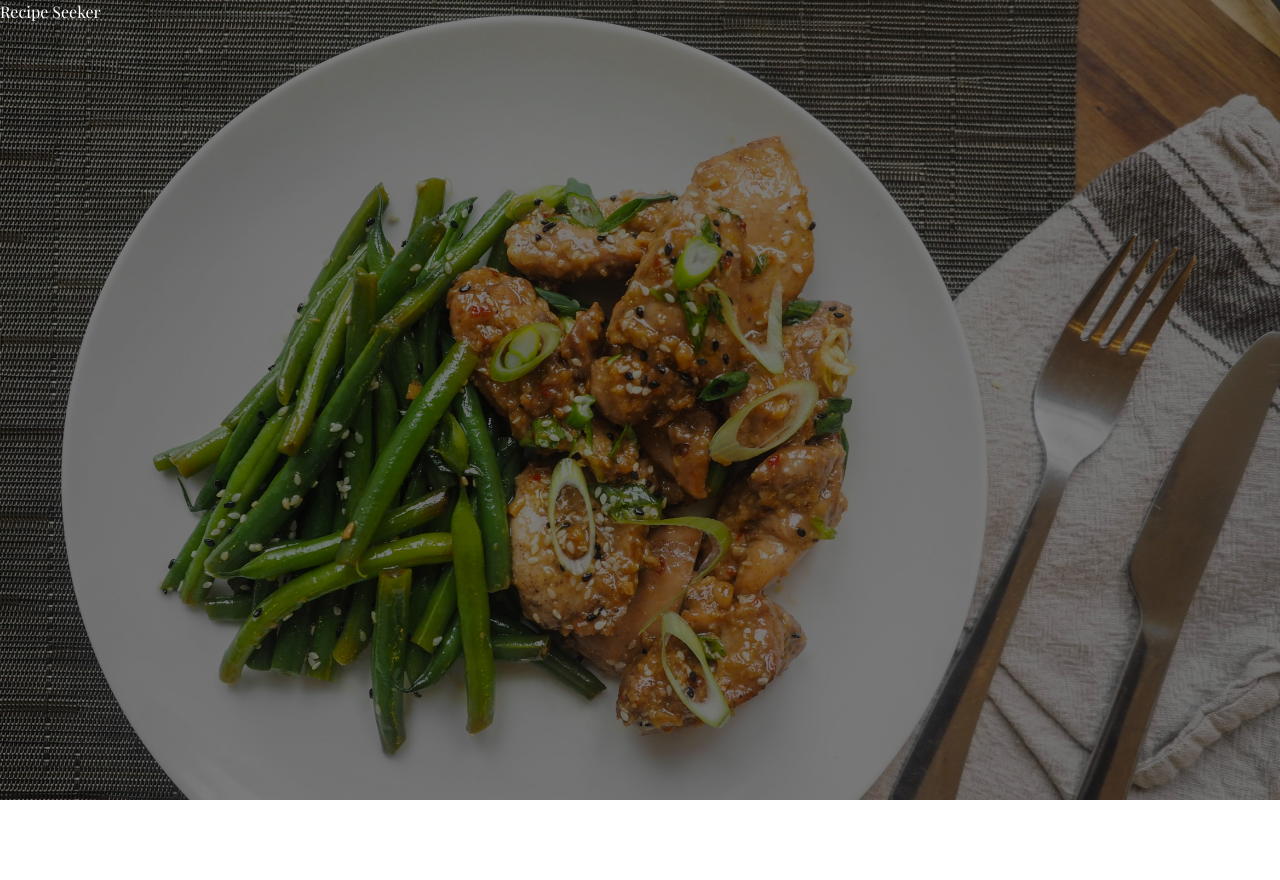
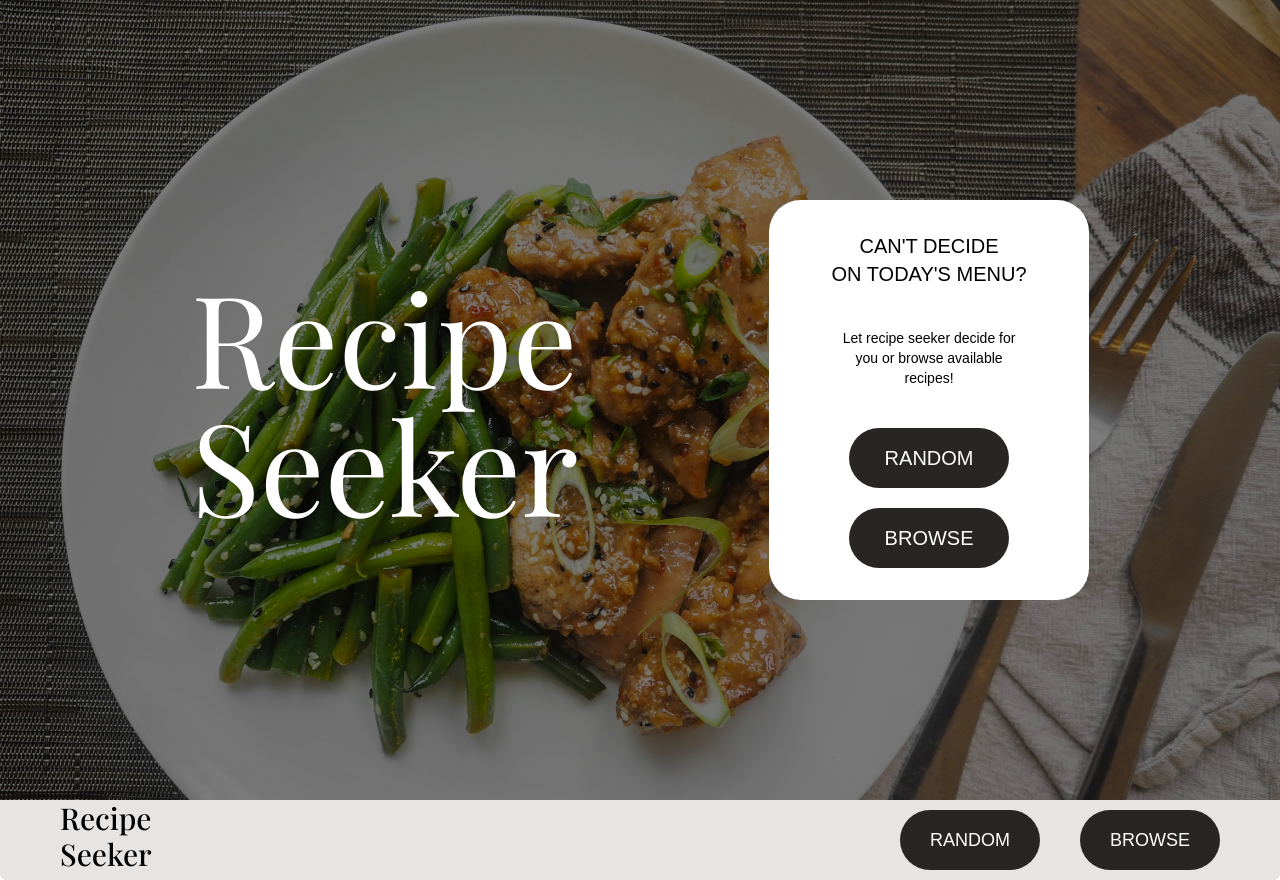
Before and after one commit to AlinaLokkinen/recipeseeker, a React (Vite) app: page / in a window 1280 px wide. Before the commit the page ends 800 px from the top, so only its background shows below. Built offline with nearby package versions, Linux system fonts and the light colour scheme; a web font is replaced by a local one.

Commit message:
navbar, routes, categorylist

```diff
--- a/package.json
+++ b/package.json
@@ -13,6 +13,7 @@
     "@tailwindcss/vite": "^4.1.13",
     "react": "^19.1.1",
     "react-dom": "^19.1.1",
+    "react-router": "^7.8.2",
     "tailwindcss": "^4.1.13"
   },
   "devDependencies": {
--- a/src/App.jsx
+++ b/src/App.jsx
@@ -1,14 +1,25 @@
-import Home from "./components/Home"
-import './App.css'
-
+import Home from "./components/Home";
+import "./App.css";
+import Navbar from "./components/Navbar";
+import { BrowserRouter, Routes, Route } from "react-router";
+import Categorylist from "./components/Categorylist";
+import Recipelist from "./components/Recipelist";
 
 function App() {
+  return (
 
-  return (
-    <>
-      <Home />
-    </>
-  )
+      <BrowserRouter>
+        <Routes>
+          <Route path="/" element={<Home />} />
+        </Routes>
+        <Navbar />
+        <Routes>
+          <Route path="/categories" element={<Categorylist />} />
+          <Route path="/category/:name" element={<Recipelist />} />
+        </Routes>
+      </BrowserRouter>
+
+  );
 }
 
-export default App
+export default App;
--- /dev/null
+++ b/src/components/Categorylist.jsx
@@ -0,0 +1,63 @@
+import { useEffect, useState } from "react";
+import { useNavigate } from "react-router";
+
+const Categorylist = () => {
+  const [loading, setLoading] = useState(false);
+  const [categoryInfo, setCategoryInfo] = useState([]);
+
+  const navigate = useNavigate();
+
+  useEffect(() => {
+    const fetchCategories = async () => {
+      setLoading(true);
+      try {
+        const res = await fetch(
+          import.meta.env.VITE_API_URL + "categories.php"
+        );
+        const data = await res.json();
+        setCategoryInfo(data.categories); // data.categories sisältää listan kategorioista
+      } catch (err) {
+        console.error("Virhe haettaessa kategorioita:", err);
+      } finally {
+        setLoading(false);
+      }
+    };
+
+    fetchCategories();
+  }, []);
+
+  return (
+    <div className="font-playfair m-25 font-medium">
+      {loading ? (
+        <p className="text-center text-3xl">Loading...</p>
+      ) : (
+        <div>
+          <div>
+            <h1 className="text-3xl">Browse recipes by category</h1>
+          </div>
+          <div className="grid grid-cols-2">
+            {categoryInfo.map((c) => {
+              return (
+                <div key={c.idCategory} className="mt-20">
+                  <button
+                    className="flex gap-10"
+                    onClick={() => navigate(`/category/${c.strCategory}`)}
+                  >
+                    <img
+                      src={c.strCategoryThumb}
+                      alt="A picture of food according to its category"
+                      className="h-40"
+                    />
+                    <p className="self-center text-2xl">{c.strCategory}</p>
+                  </button>
+                </div>
+              );
+            })}
+          </div>
+        </div>
+      )}
+    </div>
+  );
+};
+
+export default Categorylist;
--- a/src/components/Home.jsx
+++ b/src/components/Home.jsx
@@ -1,19 +1,55 @@
+import { Navigate, useNavigate } from "react-router";
+
+
 
 const Home = () => {
+  const navigate = useNavigate();
 
+  return (
+    <div>
+      <div className="bg-black relative h-screen">
+        <div className="bg-[url('../public/images/bg.jpg')] bg-cover h-screen opacity-50 absolute inset-0 "></div>
+        <div className="h-full flex flex-row justify-evenly ">
 
-    return (
-        <div>
-            <div className="bg-black relative h-screen">
-            <div className="bg-[url('../public/images/bg.jpg')] bg-cover h-screen opacity-50 absolute inset-0 ">
+            {/* nimi */}
+          <div className="relative z-20 text-white font-playfair self-center ">
+            <h1 className="text-3xl sm:text-5xl md:text-7xl lg:text-9xl">
+              Recipe <br /> Seeker
+            </h1>
+          </div>
 
+            {/* kortti */}
+          <div className="relative z-20 bg-white self-center h-1/3 md:h-1/3 lg:h-1/2 w-1/2 sm:w-1/3 lg:w-1/4 rounded-4xl flex flex-col gap-4 sm:gap-5 lg:gap-10 text-center justify-center font-lexend font-medium">
+            <div className="text-xs sm:text-sm md:text-md lg:text-xl">
+              <p>
+                CAN'T DECIDE <br /> ON TODAY'S MENU?
+              </p>
             </div>
-            <div className="relative z-20 text-white font-playfair">
-                <h1 >Recipe Seeker</h1>
+
+            <div>
+              <p className="text-xs lg:text-sm">
+                Let recipe seeker decide for <br /> you or browse available{" "}
+                <br />
+                recipes!
+              </p>
             </div>
+
+            <div className="flex flex-col gap-1 md:gap-3 lg:gap-5">
+              <button className=" bg-stone-800 text-white rounded-4xl h-8 md:h-10 lg:h-15 w-1/2 lg:w-1/2 self-center text-xs md:text-sm lg:text-xl"
+              >
+                RANDOM
+              </button>
+              <button className=" bg-stone-800 text-white rounded-4xl h-8 md:h-10 lg:h-15 w-1/2 lg:w-1/2 self-center text-xs md:text-sm lg:text-xl"
+              onClick={() => navigate("/categories")}>
+                BROWSE
+              </button>
+            </div>
+
+          </div>
         </div>
-        </div>
-    )
-}
+      </div>
+    </div>
+  );
+};
 
 export default Home;
--- /dev/null
+++ b/src/components/Navbar.jsx
@@ -0,0 +1,22 @@
+import { Link, useNavigate } from "react-router";
+
+const Navbar = () => {
+
+    const navigate = useNavigate();
+
+    return(
+        <div className="bg-stone-200 h-20 top-0 rounded-b-md flex justify-between">
+            <div className="flex">
+                <Link to="/"><h1 className="self-center font-playfair ml-15 text-3xl font-medium"> Recipe <br /> Seeker</h1></Link>
+            </div>
+            <div className="flex gap-10 mr-15 font-lexend">
+                <button className="bg-stone-800 text-white rounded-4xl h-8 md:h-10 lg:h-15 w-1/2 lg:w-35 self-center text-xs md:text-sm lg:text-lg">RANDOM</button>
+                <button className="bg-stone-800 text-white rounded-4xl h-8 md:h-10 lg:h-15 w-1/2 lg:w-35 self-center text-xs md:text-sm lg:text-lg"
+                onClick={() => navigate("/categories")}>BROWSE</button>
+            </div>
+        </div>
+    )
+}
+
+
+export default Navbar;
--- /dev/null
+++ b/src/components/Recipelist.jsx
@@ -0,0 +1,51 @@
+import { useState, useEffect } from "react";
+import { useParams } from "react-router";
+
+const Recipelist = () => {
+  const { name } = useParams();
+
+  const [recipes, setRecipes] = useState([]);
+  const [loading, setLoading] = useState(false);
+
+  useEffect(() => {
+    const fetchRecipes = async () => {
+      setLoading(true);
+      try {
+        const res = await fetch(
+          import.meta.env.VITE_API_URL + "filter.php?c=" + name
+        );
+        const data = await res.json();
+        setRecipes(data.meals);
+      } catch (err) {
+        console.error("Virhe haettaessa reseptejä:", err);
+      } finally {
+        setLoading(false);
+      }
+    };
+
+    fetchRecipes();
+  }, []);
+
+  return (
+    <div>
+      <div>
+        {recipes.map((rec) => {
+          return (
+            <div key={rec.idMeal}>
+              <button>
+                <img
+                  src={rec.strMealThumb}
+                  alt={rec.strMeal}
+                  className="h-20"
+                />
+                <p>{rec.strMeal}</p>
+              </button>
+            </div>
+          );
+        })}
+      </div>
+    </div>
+  );
+};
+
+export default Recipelist;
```
Also changed, not shown: 2 other files (tests, documents, lock files or other folders).
